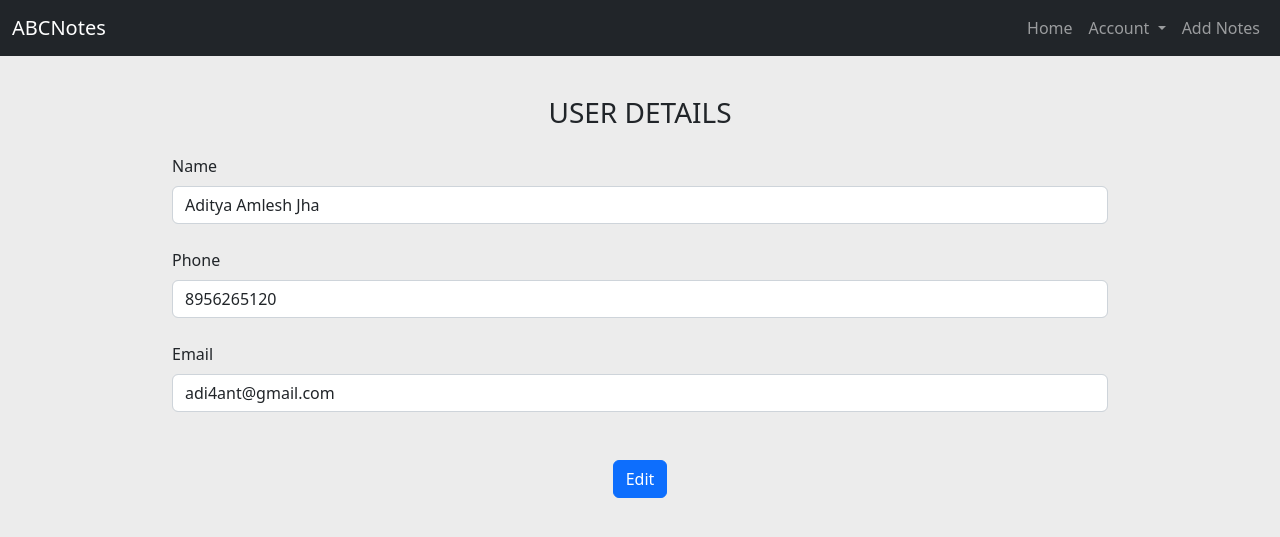
After one commit to aditya-amlesh-jha/noteMakingApp, a Flask app: page /user-details in a window 1280 px wide. The commit adds this page. Shown: the top 537 px of the page. Run offline with Flask 3, Linux system fonts and the light colour scheme; a user stored in the database is signed in; some libraries are stand-ins or nearby versions.

Commit message:
added dropdown, profile  details & update feature

```diff
--- a/website/auth.py
+++ b/website/auth.py
@@ -77,3 +77,25 @@ def signup():
 
     # saving the data in database
     # if the data is saved successfully then send a 200 status code else send a 400 status code
+
+
+@auth.route('/user-details', methods=['GET','POST'])
+@login_required
+def user_details():
+    if request.method == 'GET':
+        return render_template("user-details.html",title=current_user.name, user=current_user)
+
+    try:
+        data = request.json
+        name = data['name']
+        phone = data['phone']
+
+        user = User.query.filter_by(id=current_user.id).first()
+        user.name = name
+        user.phone = phone
+        db.session.commit()
+
+    except Exception:
+        return Response("Error",status=400)
+
+    return Response(status=200)
--- a/website/static/script.js
+++ b/website/static/script.js
@@ -177,3 +177,48 @@ handleDelete = (note_id) => {
     }
     )
 }
+
+enableEditing = (e)=>{
+    e.preventDefault();
+    document.getElementById("user-name").readOnly=false;
+    document.getElementById("user-phone").readOnly=false;
+
+    document.getElementById("editBtn").style.display="none";
+    document.getElementById("saveBtn").style.display="inline-block";
+}
+
+modifyDetails = (e)=>{
+
+    e.preventDefault();
+
+    const name = document.getElementById("user-name").value;
+    const phone = document.getElementById("user-phone").value;
+
+    if (!validateName(name)) {
+        return;
+    }
+
+    if (!validateLength(phone, 10, "Phone")) {
+        return;
+    }
+
+    const formData = {
+        name: name,
+        phone: phone
+    };
+
+    sendData("user-details",formData)
+    .then(response => {
+        if (response.ok) {
+            window.location.href = "/user-details";
+        } else {
+            response.text().then((errorMessage) => {
+                displayErrorMessage(errorMessage);
+            });
+        }
+    }
+    ).catch(err => {
+        displayErrorMessage("Something went wrong.");
+    }
+    )
+}
--- a/website/templates/base.html
+++ b/website/templates/base.html
@@ -42,11 +42,18 @@
             <li class="nav-item">
               <a class="nav-link" href="/">Home</a>
             </li>
+            <li class="nav-item dropdown">
+              <a class="nav-link dropdown-toggle" href="#" id="navbarDarkDropdownMenuLink" role="button" data-bs-toggle="dropdown" aria-expanded="false">
+                Account
+              </a>
+              <ul class="dropdown-menu dropdown-menu-dark" aria-labelledby="navbarDarkDropdownMenuLink">
+                <li><a class="dropdown-item" href="/user-details">View/Edit Profile</a></li>
+                <li><a class="dropdown-item" href="/update-password">Change Password</a></li>
+                <li><a class="dropdown-item" href="/logout">Logout</a></li>
+              </ul>
+            </li>
             <li class="nav-item">
               <a class="nav-link" href="/add-notes">Add Notes</a>
-            </li>
-            <li class="nav-item">
-              <a class="nav-link" href="/logout">Logout</a>
             </li>
             {% else %}
             <li class="nav-item">
@@ -90,11 +97,7 @@
       integrity="sha384-rbsA2VBKQhggwzxH7pPCaAqO46MgnOM80zW1RWuH61DGLwZJEdK2Kadq2F9CUG65"
       crossorigin="anonymous"
     />
-    <script
-      src="https://cdn.jsdelivr.net/npm/bootstrap@5.2.3/dist/js/bootstrap.min.js"
-      integrity="sha384-cuYeSxntonz0PPNlHhBs68uyIAVpIIOZZ5JqeqvYYIcEL727kskC66kF92t6Xl2V"
-      crossorigin="anonymous"
-    ></script>
+    <script src="https://cdnjs.cloudflare.com/ajax/libs/bootstrap/5.3.0/js/bootstrap.bundle.min.js" integrity="sha512-VK2zcvntEufaimc+efOYi622VN5ZacdnufnmX7zIhCPmjhKnOi9ZDMtg1/ug5l183f19gG1/cBstPO4D8N/Img==" crossorigin="anonymous" referrerpolicy="no-referrer"></script>
 
     <style>
       body{
--- /dev/null
+++ b/website/templates/user-details.html
@@ -0,0 +1,26 @@
+{% extends "base.html" %}
+{% block title %} {{title}} {% endblock %}
+{% block content %}
+<div class="row m-0 mt-4">
+    <div class="col-lg-9 col-sm-10 mx-auto">
+        <h3 class="text-center mt-3 mb-4">USER DETAILS</h3>
+        <form>
+            <div class="mb-3">
+              <label for="user-name" class="form-label">Name</label>
+              <input type="text" class="form-control" id="user-name" value="{{ user.name }}" readonly>
+              <label for="user-phone" class="form-label mt-4">Phone</label>
+              <input type="number" class="form-control" id="user-phone" value="{{ user.phone }}" readonly>
+              <label for="user-email" class="form-label mt-4">Email</label>
+              <input type="text" class="form-control" id="user-email" value="{{ user.email }}" readonly>
+
+            </div>
+
+            <!-- Add more input fields for other user details -->
+            <div class="text-center mt-5">
+                <button type="button" class="btn btn-primary" id="editBtn" onclick="enableEditing(event)">Edit</button>
+                <button type="submit" class="btn btn-success" id="saveBtn" onclick="modifyDetails(event)" style="display: none;">Save</button>
+            </div>
+          </form>
+    </div>
+</div>
+{% endblock %}
```
Also changed, not shown: instance/database.db, readme.md.
